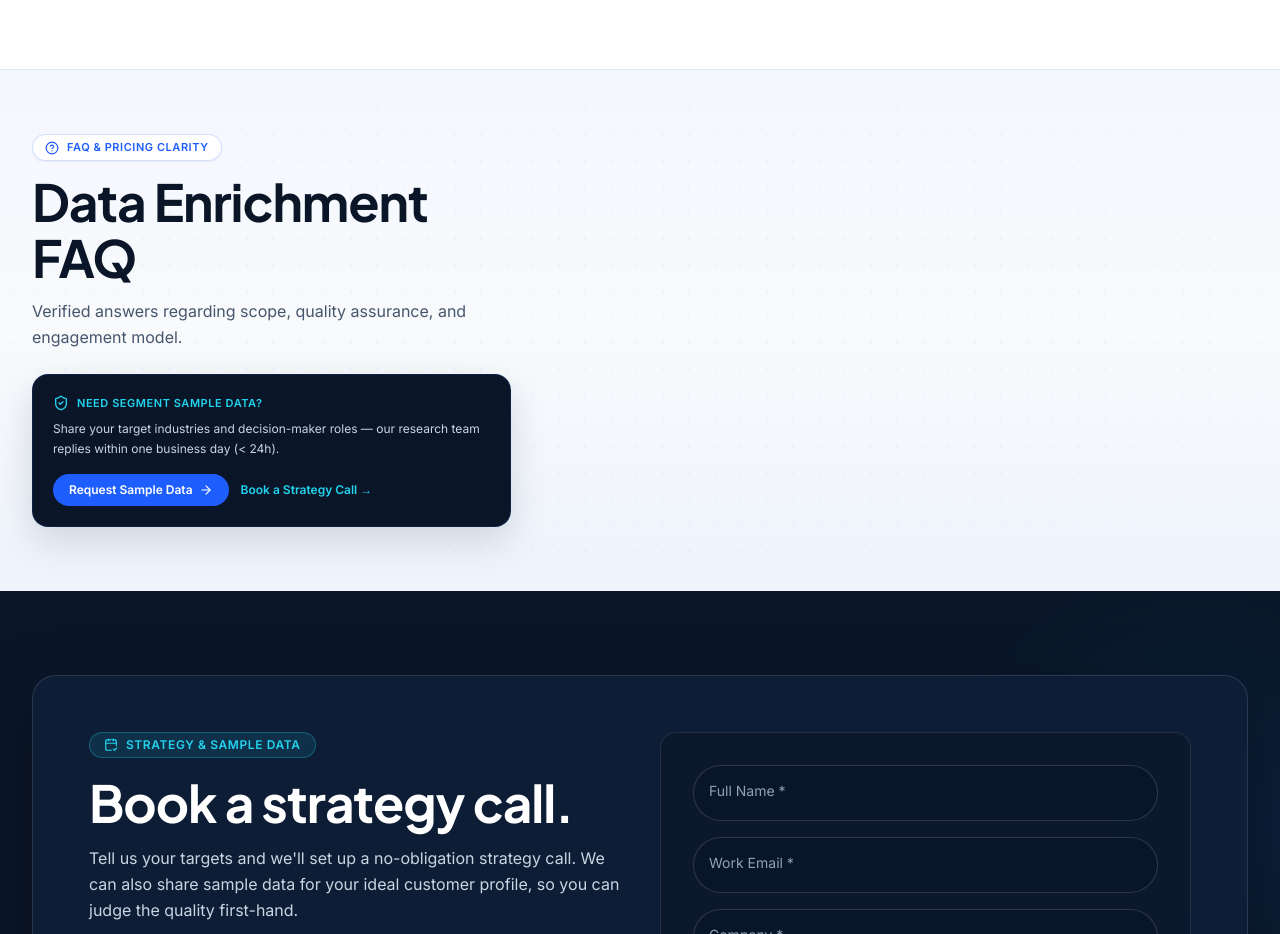
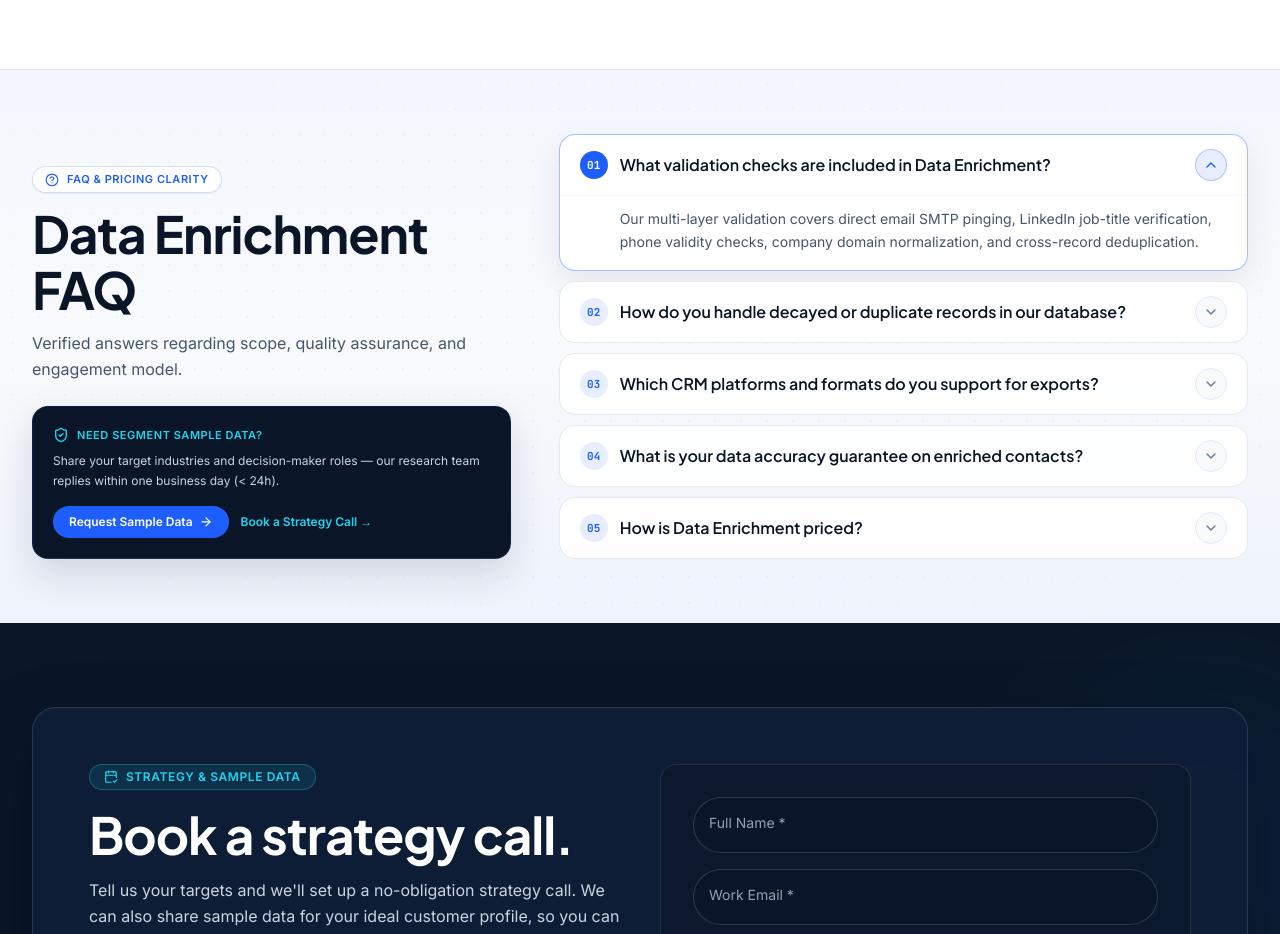
Before and after one commit to arbazmurme/zoombridge, a Next.js app: page /services/data-enrichment in a window 1280 px wide. Shown: the part 2720-3654 px from the top of the page. Built offline with nearby package versions, Linux system fonts and the light colour scheme; no server answers.

Commit message:
fix(faq): ensure balanced 5-item FAQ list and prevent hidden accordion items on service pages

```diff
--- a/src/components/landing/FaqSection.tsx
+++ b/src/components/landing/FaqSection.tsx
@@ -1,6 +1,6 @@
 "use client";
 
-import React, { useEffect, useRef, useState } from "react";
+import React, { useEffect, useMemo, useRef, useState } from "react";
 import Link from "next/link";
 import gsap from "gsap";
 import { ScrollTrigger } from "gsap/ScrollTrigger";
@@ -25,6 +25,19 @@ export function FaqSection({
   const { prefersReducedMotion } = useMotionConfig();
   const [openIndex, setOpenIndex] = useState<number | null>(0);
 
+  // Ensure proportional layout: if service has fewer than 4 FAQs, supplement with core questions
+  const displayItems = useMemo(() => {
+    if (items && items.length >= 4) return items;
+    const combined = [...(items || [])];
+    for (const core of CORE_FAQS) {
+      if (!combined.some((item) => item.question === core.question)) {
+        combined.push(core);
+      }
+      if (combined.length >= 5) break;
+    }
+    return combined;
+  }, [items]);
+
   useEffect(() => {
     if (prefersReducedMotion || !sectionRef.current) return;
     const ctx = gsap.context(() => {
@@ -32,11 +45,12 @@ export function FaqSection({
         opacity: 0,
         y: 18,
         duration: 0.52,
-        stagger: 0.06,
+        stagger: 0.05,
         ease: "power3.out",
+        clearProps: "all",
         scrollTrigger: {
           trigger: sectionRef.current,
-          start: "top 84%",
+          start: "top 95%",
           once: true,
         },
       });
@@ -111,7 +125,7 @@ export function FaqSection({
 
         {/* Right Compact Interactive Accordion List */}
         <div className="space-y-2.5 lg:col-span-7">
-          {items.map((item, idx) => {
+          {displayItems.map((item, idx) => {
             const isOpen = openIndex === idx;
             const panelId = `faq-panel-${idx}`;
             const buttonId = `faq-button-${idx}`;
--- a/src/data/services.ts
+++ b/src/data/services.ts
@@ -115,12 +115,27 @@ export const SERVICES: ServiceDetail[] = [
       {
         question: "How do you maintain high email deliverability?",
         answer:
-          "Every contact list undergoes deduplication, job-title verification, and multi-layer deliverability testing prior to deployment.",
+          "Every contact list undergoes deduplication, direct MX ping verification, job-title validation, and multi-layer deliverability testing prior to deployment to keep bounce rates below 3%.",
+      },
+      {
+        question: "How do you build and verify custom ICP contact lists?",
+        answer:
+          "We combine AI signal detection across firmographics and buying intent with manual analyst validation, ensuring every prospect matches your exact ICP, seniority level, and decision-making authority.",
+      },
+      {
+        question: "Can you integrate sequences with our CRM or marketing stack?",
+        answer:
+          "Yes. We support direct integration and export to major enterprise CRMs including HubSpot, Salesforce, Marketo, and Outreach, tailored to your existing sales workflows.",
+      },
+      {
+        question: "Is your email outreach compliant with GDPR, CCPA, and CAN-SPAM?",
+        answer:
+          "Yes. All B2B outreach is conducted strictly under legitimate interest provisions with verified opt-out mechanisms and full transparency across all global regulatory frameworks.",
       },
       {
         question: "How is Email Marketing priced?",
         answer:
-          "Contact for Pricing — scope depends on target segment size, regions, and campaign cadence.",
+          "Contact for Pricing — scope depends on target segment size, geographic coverage, campaign cadence, and dedicated analyst requirements.",
       },
     ],
     relatedSlugs: ["account-based-marketing", "contact-discovery", "data-enrichment"],
@@ -212,12 +227,27 @@ export const SERVICES: ServiceDetail[] = [
       {
         question: "Do you work with our existing target account list?",
         answer:
-          "Yes. We can enrich, map, and score your existing Target Account List or build an ICP-aligned list from scratch.",
+          "Yes. We can enrich, map, and score your existing Target Account List or build an ICP-aligned list from scratch based on dynamic intent signals.",
+      },
+      {
+        question: "How does your ABM scoring model determine account priority?",
+        answer:
+          "We synthesize Fit Scoring (firmographics, technographics), Intent Scoring (topic surges, buying triggers), and Engagement Scoring to classify accounts into Tier 1, Tier 2, and Tier 3.",
+      },
+      {
+        question: "How do you map buying committees across enterprise accounts?",
+        answer:
+          "Enterprise B2B purchases typically involve 6-10 stakeholders. We map champions, economic buyers, technical evaluators, and legal gatekeepers so your sales team engages the entire committee.",
+      },
+      {
+        question: "Which outreach channels are supported in ABM campaigns?",
+        answer:
+          "We orchestrate multi-touch engagement across 1:1 and 1:few email sequences, LinkedIn executive positioning, syndicated content, and personalized digital touchpoints.",
       },
       {
         question: "What is the pricing for ABM programs?",
         answer:
-          "Contact for Pricing — customized to account tier volume, regions, and channel mix.",
+          "Contact for Pricing — customized to account tier volume, geographic regions, and dedicated research analyst requirements.",
       },
     ],
     relatedSlugs: ["lead-generation", "contact-discovery", "content-syndication"],
@@ -309,12 +339,27 @@ export const SERVICES: ServiceDetail[] = [
       {
         question: "Are syndicated leads checked before delivery?",
         answer:
-          "Yes. Every record undergoes job-title and industry checks, deduplication, and deliverability validation.",
+          "Yes. Every record undergoes job-title and industry checks, deduplication, and direct deliverability validation by human analysts before appearing on your report.",
+      },
+      {
+        question: "What content assets perform best for B2B syndication?",
+        answer:
+          "Original research reports, benchmarks, buyer guides, whitepapers, and high-value webinar recordings generate the highest engagement among enterprise decision-makers.",
+      },
+      {
+        question: "How do you ensure leads match our strict qualification criteria?",
+        answer:
+          "We implement custom qualifying questions (e.g. project timelines, current vendor stack, budget horizons) so you receive sales-ready prospects, not casual downloads.",
+      },
+      {
+        question: "What lead data fields are provided in delivery reports?",
+        answer:
+          "Deliverables include full name, verified business email, direct phone/extension, job title, company name, employee band, annual revenue, industry, and download timestamp.",
       },
       {
         question: "How is Content Syndication priced?",
         answer:
-          "Contact for Pricing — structured around target criteria, volume, and geographies.",
+          "Contact for Pricing — structured on cost-per-lead (CPL) models scaled around your target criteria, lead volume, and regional requirements.",
       },
     ],
     relatedSlugs: ["lead-generation", "account-based-marketing", "email-marketing"],
@@ -406,12 +451,27 @@ export const SERVICES: ServiceDetail[] = [
       {
         question: "Can we request sample data for our ICP?",
         answer:
-          "Yes. Request sample data via our strategy call form so you can inspect data quality first-hand.",
+          "Yes. We encourage teams to request sample data for their exact target accounts and titles so you can inspect deliverability, accuracy, and depth first-hand.",
+      },
+      {
+        question: "How does your human validation process work?",
+        answer:
+          "AI algorithms discover potential matches across 50M+ records. Then, specialized research analysts verify active employment, job scope, direct email, and phone connectivity.",
+      },
+      {
+        question: "What geographies and industries does your database cover?",
+        answer:
+          "We cover decision-makers across 120+ countries across North America, EMEA, APAC, and LATAM, specializing in SaaS, Cloud, Fintech, Manufacturing, and Healthcare.",
+      },
+      {
+        question: "How frequently is contact data refreshed?",
+        answer:
+          "Every record delivered is verified in real time during the campaign cycle (under 30 days old) to guarantee zero decayed contacts and sub-3% bounce rates.",
       },
       {
         question: "How is Contact Discovery priced?",
         answer:
-          "Contact for Pricing — scoped by account volume, persona depth, and regions.",
+          "Contact for Pricing — scoped by named account volume, committee persona depth, and regional requirements.",
       },
     ],
     relatedSlugs: ["data-enrichment", "account-based-marketing", "lead-generation"],
@@ -503,12 +563,27 @@ export const SERVICES: ServiceDetail[] = [
       {
         question: "What differentiates ZBR lead generation from standard lead vendors?",
         answer:
-          "Instead of automated exports from static lists, we combine AI intent analysis with human validation and buying-committee mapping.",
+          "Instead of automated scrapes from static databases, we combine predictive AI intent signals with manual analyst validation, ensuring you only receive active decision-makers with proven budget authority.",
+      },
+      {
+        question: "How do you identify active buying signals and in-market intent?",
+        answer:
+          "We analyze multi-source intent data including digital research surges, hiring spikes, technographic adoption, and content engagement to detect accounts actively searching for your solutions.",
+      },
+      {
+        question: "What is the typical turnaround time from brief to lead delivery?",
+        answer:
+          "Initial verified lead cohorts are delivered within 5 to 7 business days following campaign brief sign-off, with real-time feedback loops to refine ongoing targeting.",
+      },
+      {
+        question: "Can we review and approve target accounts before outreach begins?",
+        answer:
+          "Yes. We provide complete list transparency — you can review, filter, and approve all target accounts and buyer personas prior to campaign activation.",
       },
       {
         question: "How is Lead Generation priced?",
         answer:
-          "Contact for Pricing — tailored to qualification criteria and target markets.",
+          "Contact for Pricing — tailored around agreed qualification criteria, lead volume, and regional target markets.",
       },
     ],
     relatedSlugs: ["account-based-marketing", "content-syndication", "email-marketing"],
@@ -598,14 +673,29 @@ export const SERVICES: ServiceDetail[] = [
     ],
     faqs: [
       {
-        question: "What checks are included in Data Enrichment?",
+        question: "What validation checks are included in Data Enrichment?",
         answer:
-          "Our multi-layer validation covers triple-verified contacts, job-title and industry checks, deduplication, and deliverability testing.",
+          "Our multi-layer validation covers direct email SMTP pinging, LinkedIn job-title verification, phone validity checks, company domain normalization, and cross-record deduplication.",
+      },
+      {
+        question: "How do you handle decayed or duplicate records in our database?",
+        answer:
+          "We flag obsolete contacts whose positions have changed, match them to successor decision-makers where possible, and eliminate duplicates based on normalized company and person identifiers.",
+      },
+      {
+        question: "Which CRM platforms and formats do you support for exports?",
+        answer:
+          "We provide native field-mapped imports for Salesforce, HubSpot, Marketo, and standard formats (CSV, XLSX, JSON) configured directly to your internal CRM data schema.",
+      },
+      {
+        question: "What is your data accuracy guarantee on enriched contacts?",
+        answer:
+          "All enriched records are backed by our 95%+ data accuracy benchmark. Any contact flagged as invalid within 30 days is replaced or credited promptly.",
       },
       {
         question: "How is Data Enrichment priced?",
         answer:
-          "Contact for Pricing — based on record volume and required enrichment attributes.",
+          "Contact for Pricing — structured on volume tiers and depth of requested enrichment attributes (firmographic, technographic, intent signals).",
       },
     ],
     relatedSlugs: ["contact-discovery", "account-based-marketing", "email-marketing"],
```
